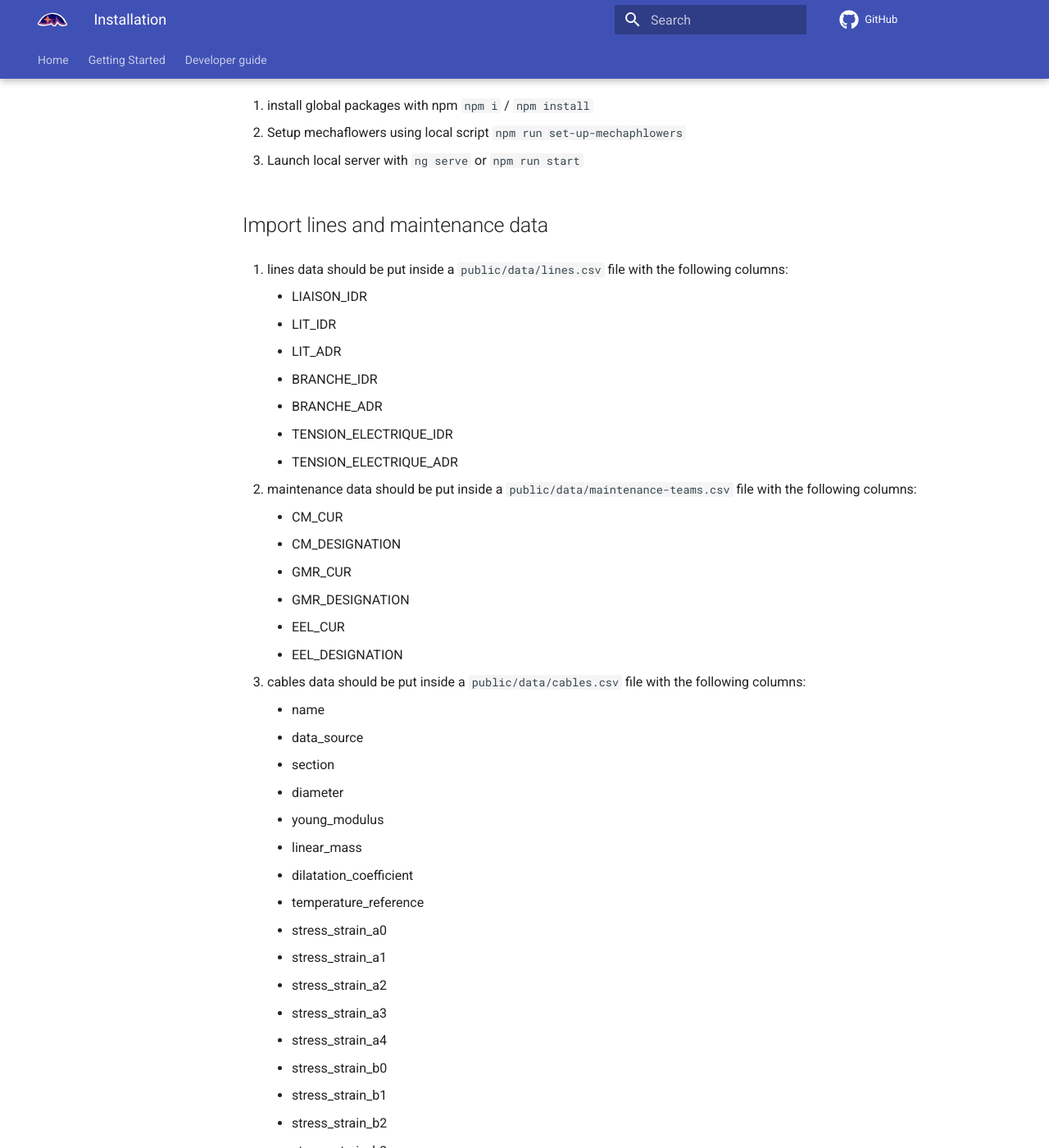
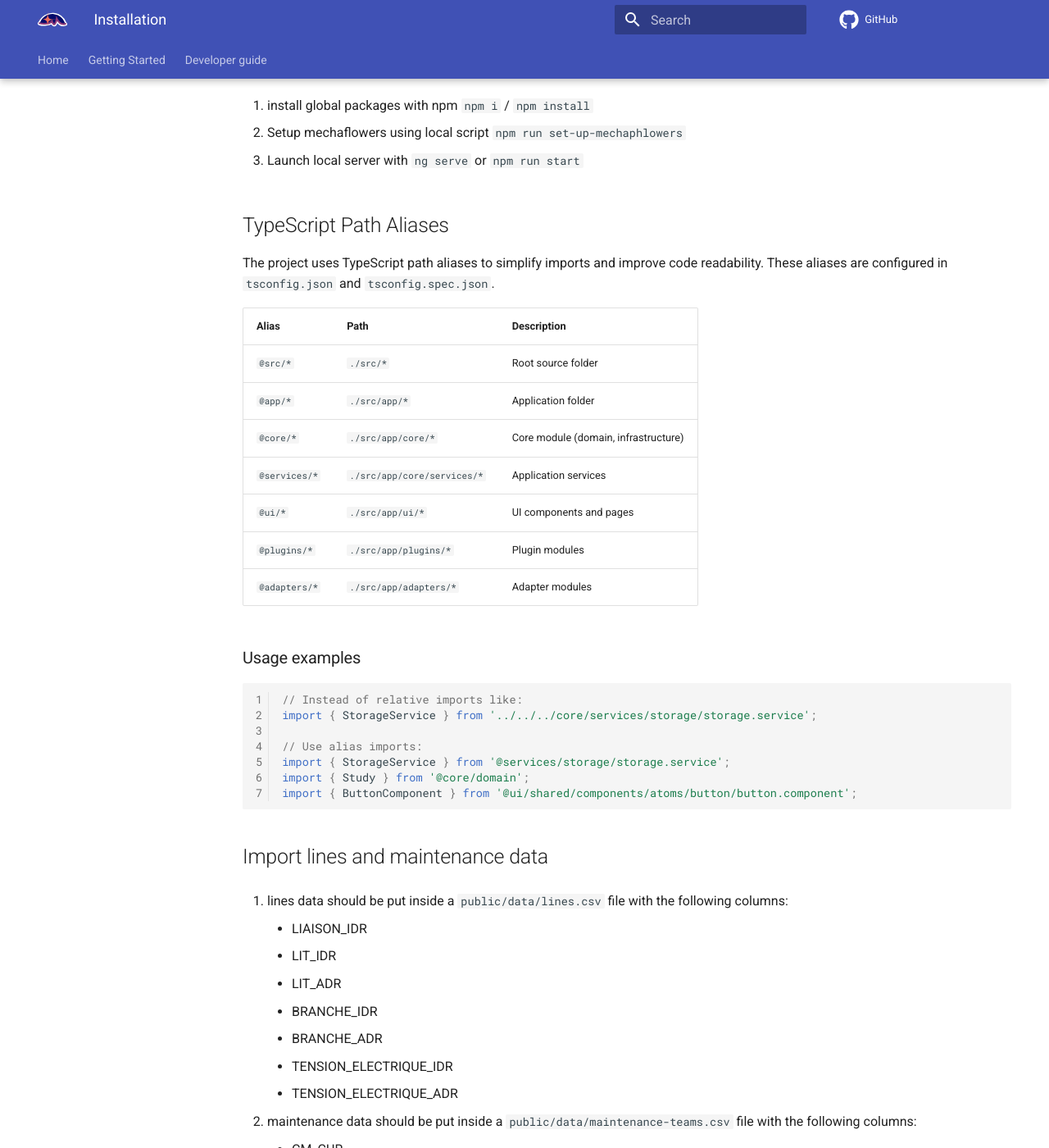
Before and after one commit to phlowers/phlowers-stellar-app, an MkDocs documentation site: the page built from docs/developer_guide/developer_install.md, in a window 1280 px wide and 1400 px high, scrolled down 633 px. Shown: the whole window at 82% size. Built offline with MkDocs 1.6.1 and Material for MkDocs 9.7.7, drawn with Linux system fonts in a browser that asks for light colours; comment, search, counter and statistics services are not loaded.

Commit message:
add @services alias and fix some tests & build errors
Signed-off-by: Pascal Senizergues <pascal.senizergues@rte-france.com>

````diff
--- a/docs/developer_guide/developer_install.md
+++ b/docs/developer_guide/developer_install.md
@@ -22,6 +22,32 @@ You should match global and local project CLI by watching current version in `pa
 2. Setup mechaflowers using local script `npm run set-up-mechaphlowers`
 
 3. Launch local server with `ng serve` or `npm run start`
+
+## TypeScript Path Aliases
+
+The project uses TypeScript path aliases to simplify imports and improve code readability. These aliases are configured in `tsconfig.json` and `tsconfig.spec.json`.
+
+| Alias | Path | Description |
+|-------|------|-------------|
+| `@src/*` | `./src/*` | Root source folder |
+| `@app/*` | `./src/app/*` | Application folder |
+| `@core/*` | `./src/app/core/*` | Core module (domain, infrastructure) |
+| `@services/*` | `./src/app/core/services/*` | Application services |
+| `@ui/*` | `./src/app/ui/*` | UI components and pages |
+| `@plugins/*` | `./src/app/plugins/*` | Plugin modules |
+| `@adapters/*` | `./src/app/adapters/*` | Adapter modules |
+
+### Usage examples
+
+```typescript
+// Instead of relative imports like:
+import { StorageService } from '../../../core/services/storage/storage.service';
+
+// Use alias imports:
+import { StorageService } from '@services/storage/storage.service';
+import { Study } from '@core/domain';
+import { ButtonComponent } from '@ui/shared/components/atoms/button/button.component';
+```
 
 ## Import lines and maintenance data
 
--- a/tsconfig.app.json
+++ b/tsconfig.app.json
@@ -13,9 +13,10 @@
       "@src/*": ["./src/*"],
       "@app/*": ["./src/app/*"],
       "@core/*": ["./src/app/core/*"],
+      "@services/*": ["./src/app/core/services/*"],
       "@ui/*": ["./src/app/ui/*"],
       "@plugins/*": ["./src/app/plugins/*"],
-      "@adapters/*": ["./src/app/adapters/*"],
+      "@adapters/*": ["./src/app/adapters/*"]
     },
   },
   "files": [
````
Also changed, not shown: jest.config.ts (+6 -5 lines), tsconfig.spec.json (+4 -1 lines), 1 other file.
